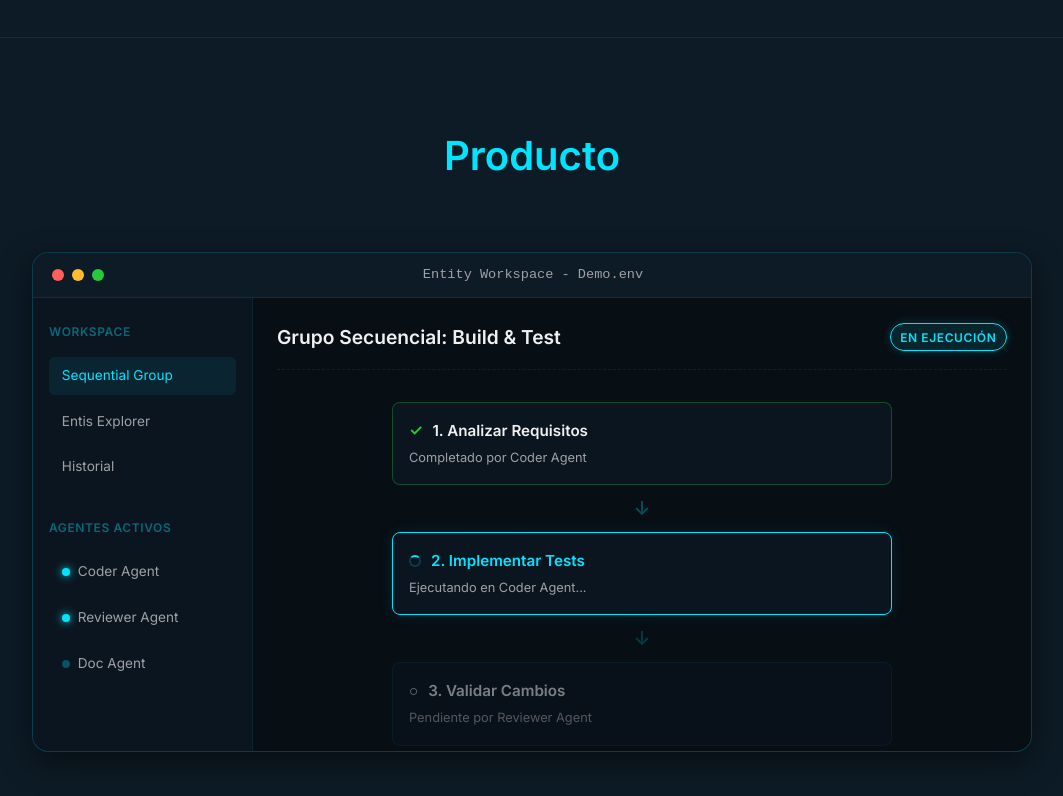
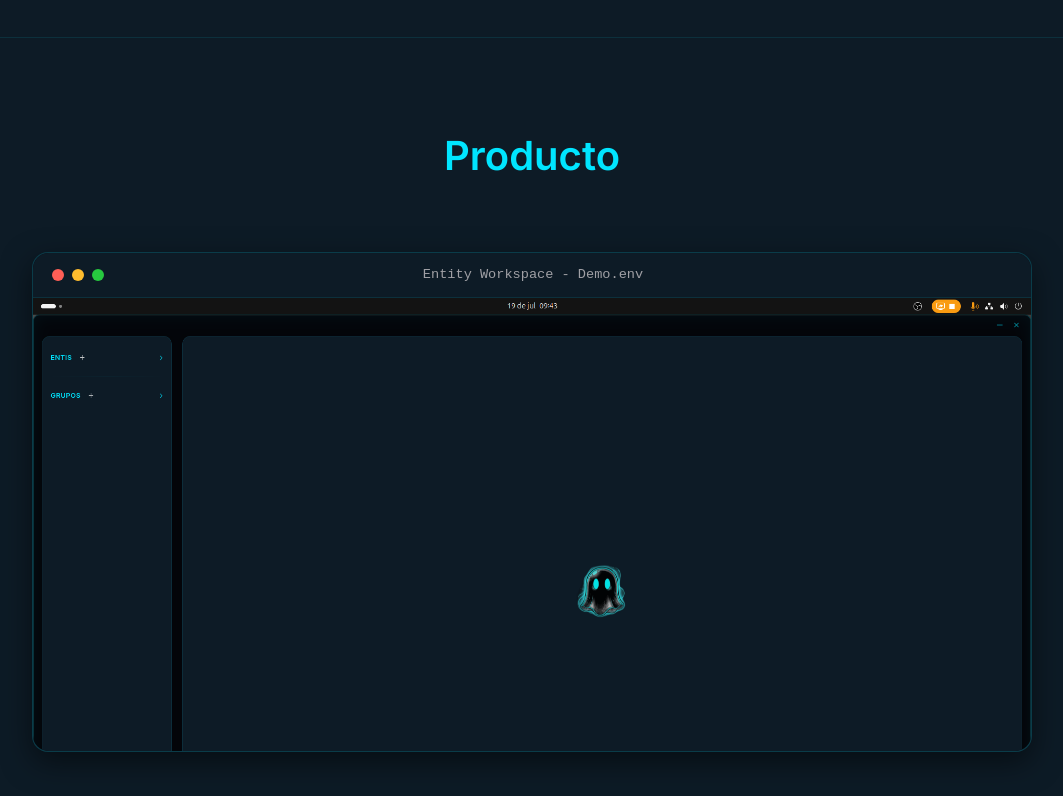
Before and after one commit to hnoloh/Entity_Landing, a website built with Vite: page index.html in a window 1280 px wide. Shown: the part 2667-3463 px from the top of the page, without its empty margins (108-1171 px from the left). Built offline with nearby package versions, Linux system fonts and the light colour scheme.

Commit message:
feat(FIA-030): implementación mínima

```diff
--- a/src/main.ts
+++ b/src/main.ts
@@ -86,56 +86,7 @@ document.querySelector<HTMLDivElement>('#app')!.innerHTML = `
           </div>
           <!-- Window Content -->
           <div class="pf-body">
-            <!-- Sidebar -->
-            <div class="pf-sidebar">
-              <div class="pf-section-title">Workspace</div>
-              <div class="pf-item active">Sequential Group</div>
-              <div class="pf-item">Entis Explorer</div>
-              <div class="pf-item">Historial</div>
-
-              <div class="pf-section-title" style="margin-top: 1.5rem;">Agentes Activos</div>
-              <div class="pf-item pf-agent"><span class="pf-status-dot online"></span>Coder Agent</div>
-              <div class="pf-item pf-agent"><span class="pf-status-dot online"></span>Reviewer Agent</div>
-              <div class="pf-item pf-agent"><span class="pf-status-dot idle"></span>Doc Agent</div>
-            </div>
-            <!-- Main view area -->
-            <div class="pf-main">
-              <!-- Sequential flow graph or agent board -->
-              <div class="pf-workspace-header">
-                <h3>Grupo Secuencial: Build & Test</h3>
-                <span class="pf-badge">En ejecución</span>
-              </div>
-              <div class="pf-canvas">
-                <!-- Group node 1 -->
-                <div class="pf-node pf-node-done">
-                  <div class="pf-node-header">
-                    <span class="pf-node-icon">✓</span>
-                    <span>1. Analizar Requisitos</span>
-                  </div>
-                  <p>Completado por Coder Agent</p>
-                </div>
-                <!-- Arrow -->
-                <div class="pf-flow-arrow">↓</div>
-                <!-- Group node 2 -->
-                <div class="pf-node pf-node-active">
-                  <div class="pf-node-header">
-                    <span class="pf-node-spinner"></span>
-                    <span>2. Implementar Tests</span>
-                  </div>
-                  <p>Ejecutando en Coder Agent...</p>
-                </div>
-                <!-- Arrow -->
-                <div class="pf-flow-arrow dashed">↓</div>
-                <!-- Group node 3 -->
-                <div class="pf-node pf-node-pending">
-                  <div class="pf-node-header">
-                    <span class="pf-node-icon">○</span>
-                    <span>3. Validar Cambios</span>
-                  </div>
-                  <p>Pendiente por Reviewer Agent</p>
-                </div>
-              </div>
-            </div>
+            <img src="/FIA-30_Integrar captura principal.png" alt="Captura principal de la interfaz de Entity Workspace" class="pf-capture" />
           </div>
         </div>
       </div>
--- a/src/style.css
+++ b/src/style.css
@@ -498,6 +498,14 @@ main {
   50% { opacity: 0.8; }
 }
 
+.pf-capture {
+  width: 100%;
+  height: 100%;
+  object-fit: cover;
+  object-position: top;
+  display: block;
+}
+
 /* Join Beta Shell (FIA-011) */
 .join-cta {
   font-size: 1.2rem;
```
Also changed, not shown: public/FIA-30_Integrar captura principal.png (added).
